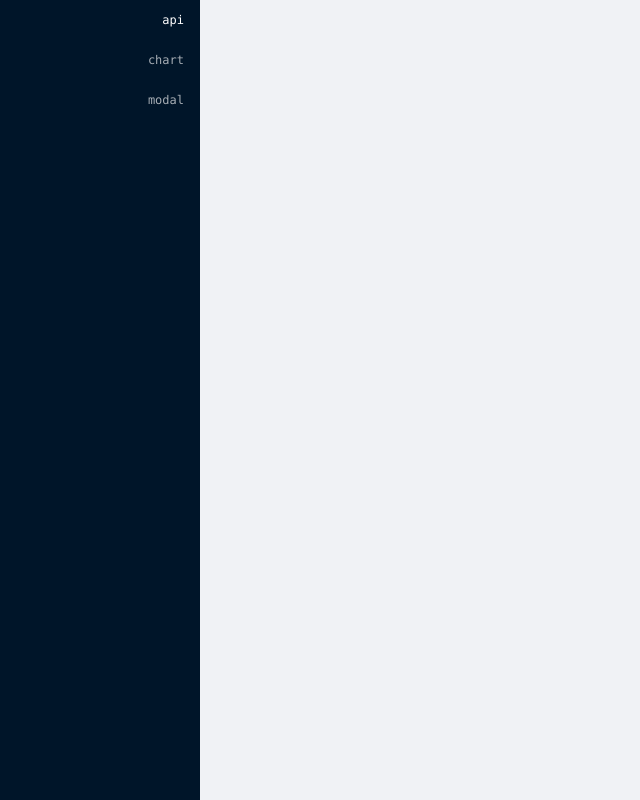
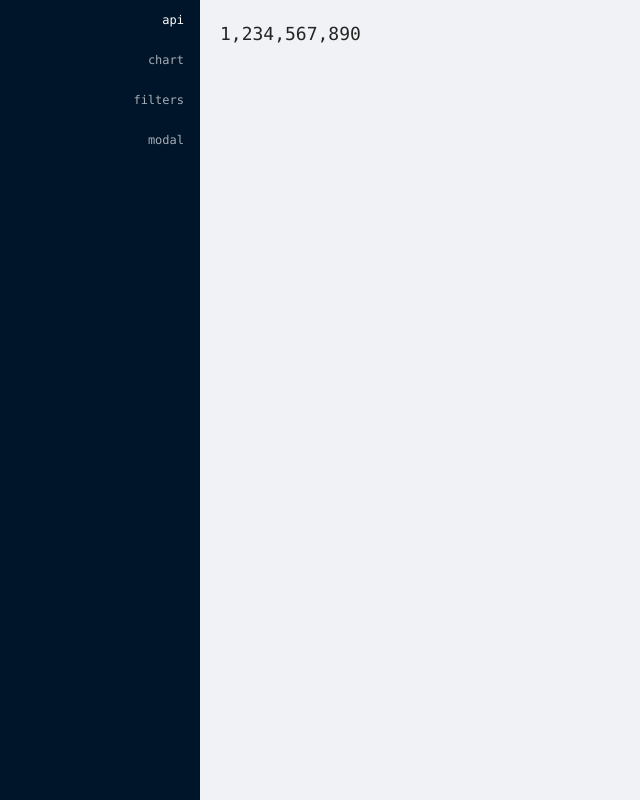
Before and after one commit to 660e/template-react-antd, a React (Create React App) app: page /filters in a window 1280 px wide. Shown: the whole page, without its empty margins (0-640 px from the left). Built offline with nearby package versions, Linux system fonts and the light colour scheme.

Commit message:
init filters

```diff
--- a/src/layout/index.jsx
+++ b/src/layout/index.jsx
@@ -4,6 +4,7 @@ import { Layout, Menu } from 'antd';
 
 import ApiComponent from '../views/demo/api.jsx';
 import ChartComponent from '../views/demo/chart.jsx';
+import FiltersComponent from '../views/demo/filters.jsx';
 import ModalComponent from '../views/demo/modal.jsx';
 
 import styles from './index.module.scss';
@@ -17,13 +18,16 @@ class LayoutComponent extends Component {
         <Router>
           <Sider>
             <Menu className={styles['ant-menu-vertical']} theme="dark">
-              <Menu.Item className={styles['ant-menu-item']} key="1">
+              <Menu.Item className={styles['ant-menu-item']} key="api">
                 <Link to="/api">api</Link>
               </Menu.Item>
-              <Menu.Item className={styles['ant-menu-item']} key="2">
+              <Menu.Item className={styles['ant-menu-item']} key="chart">
                 <Link to="/chart">chart</Link>
               </Menu.Item>
-              <Menu.Item className={styles['ant-menu-item']} key="3">
+              <Menu.Item className={styles['ant-menu-item']} key="filters">
+                <Link to="/filters">filters</Link>
+              </Menu.Item>
+              <Menu.Item className={styles['ant-menu-item']} key="modal">
                 <Link to="/modal">modal</Link>
               </Menu.Item>
             </Menu>
@@ -32,6 +36,7 @@ class LayoutComponent extends Component {
             <Switch>
               <Route path="/api" component={ApiComponent} exact />
               <Route path="/chart" component={ChartComponent} exact />
+              <Route path="/filters" component={FiltersComponent} exact />
               <Route path="/modal" component={ModalComponent} exact />
             </Switch>
           </Content>
--- /dev/null
+++ b/src/utils/filters.js
@@ -0,0 +1,10 @@
+/**
+ * @param  {number} num
+ * @return {string}
+ *
+ * 123456 -> "123,456"
+ *
+ */
+export function toThousandFilter(num) {
+  return num.toLocaleString();
+}
--- /dev/null
+++ b/src/views/demo/filters.jsx
@@ -0,0 +1,16 @@
+import { Component } from 'react';
+import { toThousandFilter } from '../../utils/filters.js';
+
+class FiltersComponent extends Component {
+  constructor() {
+    super();
+    this.state = {
+      n: 1234567890
+    };
+  }
+  render() {
+    return <h1>{toThousandFilter(this.state.n)}</h1>;
+  }
+}
+
+export default FiltersComponent;
```
